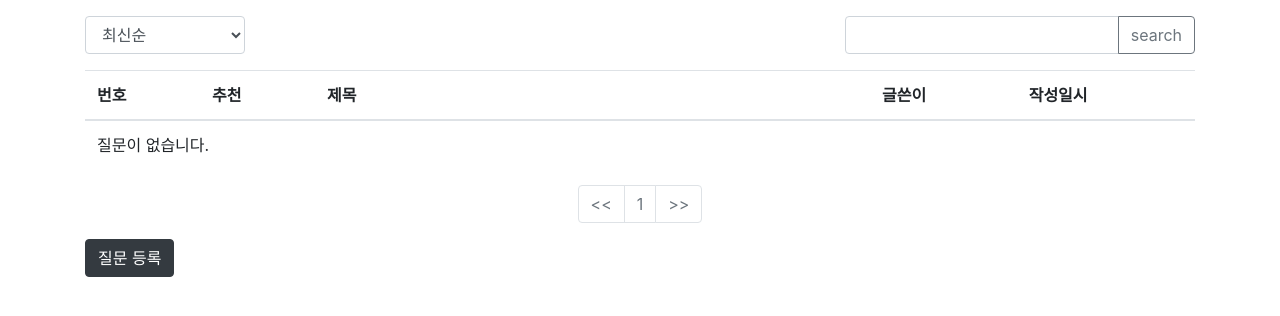
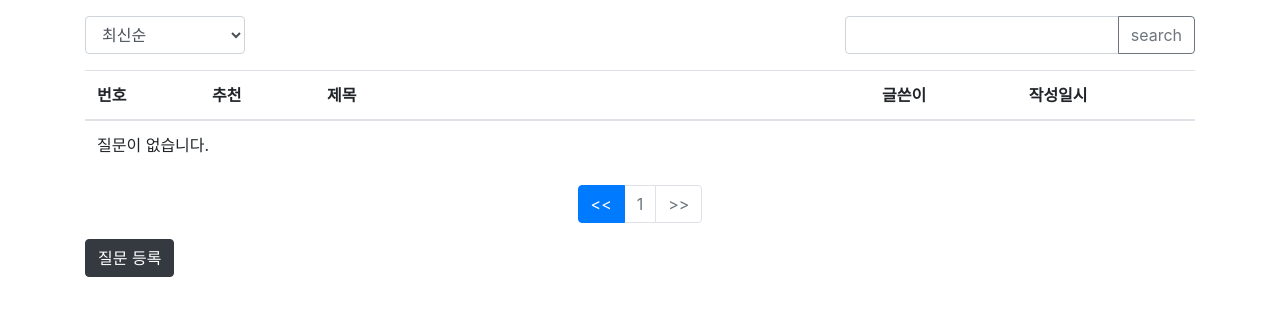
Before and after one commit to ghduswl/pybo, a Django app: page / in a window 1280 px wide. Shown: the part 57-373 px from the top of the page. Run offline with Django 3.2, Linux system fonts and the light colour scheme; data that the repository does not hold is empty; some libraries are stand-ins or nearby versions.

Commit message:
게시판수정

```diff
--- a/templates/pybo/question_list.html
+++ b/templates/pybo/question_list.html
@@ -77,8 +77,8 @@
                data-page="{{ question_list.previous_page_number }}" href="#"><<</a>
         </li>
         {% else %}
-        <li class="page-item disabled">
-            <a class="page-link" tabindex="-1" aria-disabled="true" href="#">
+        <li class="page-item active">
+            <a class="page-link" tabindex="-1" aria-disabled="true" href="#" >
                 <<
             </a>
         </li>
```
